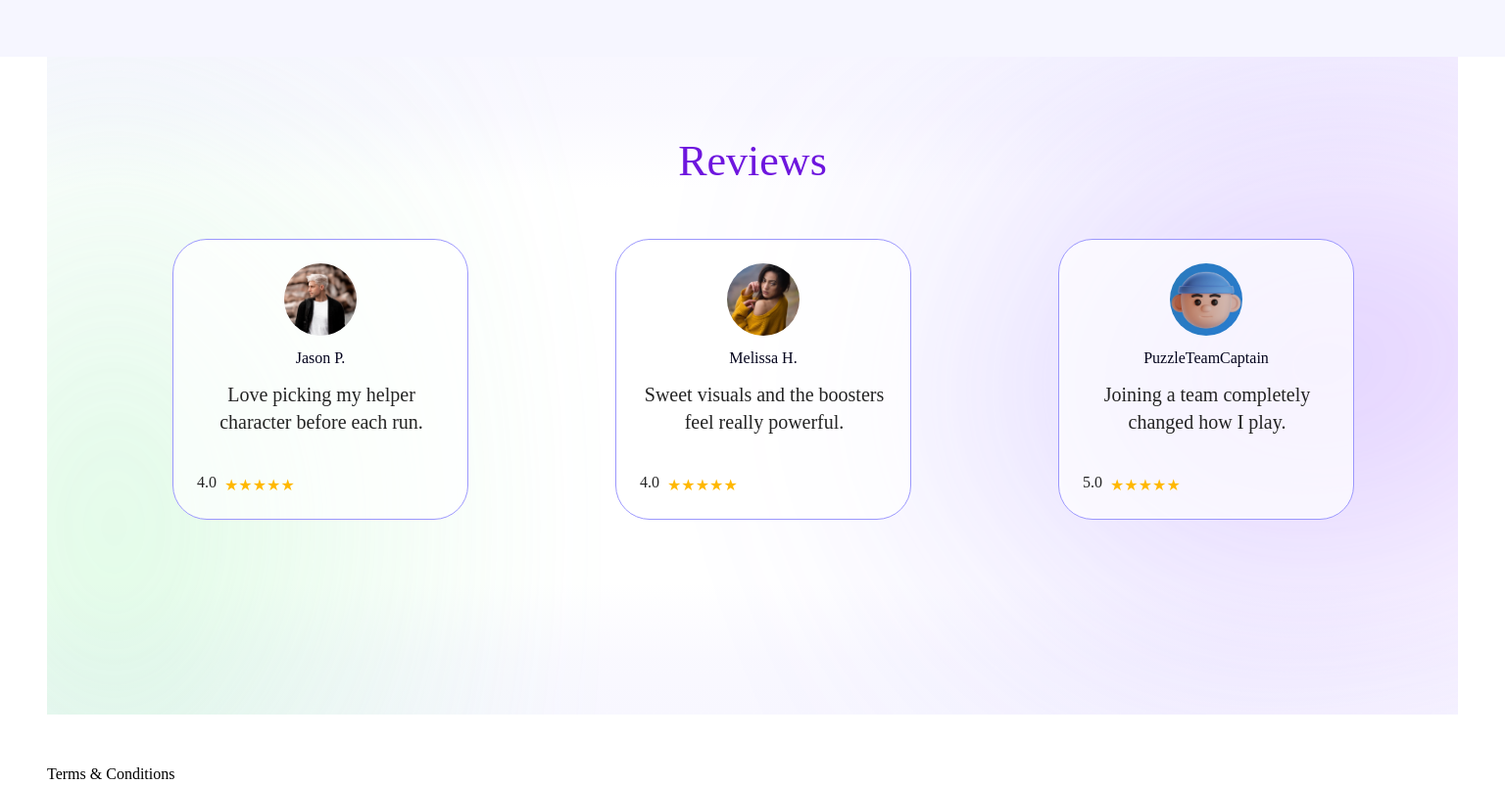
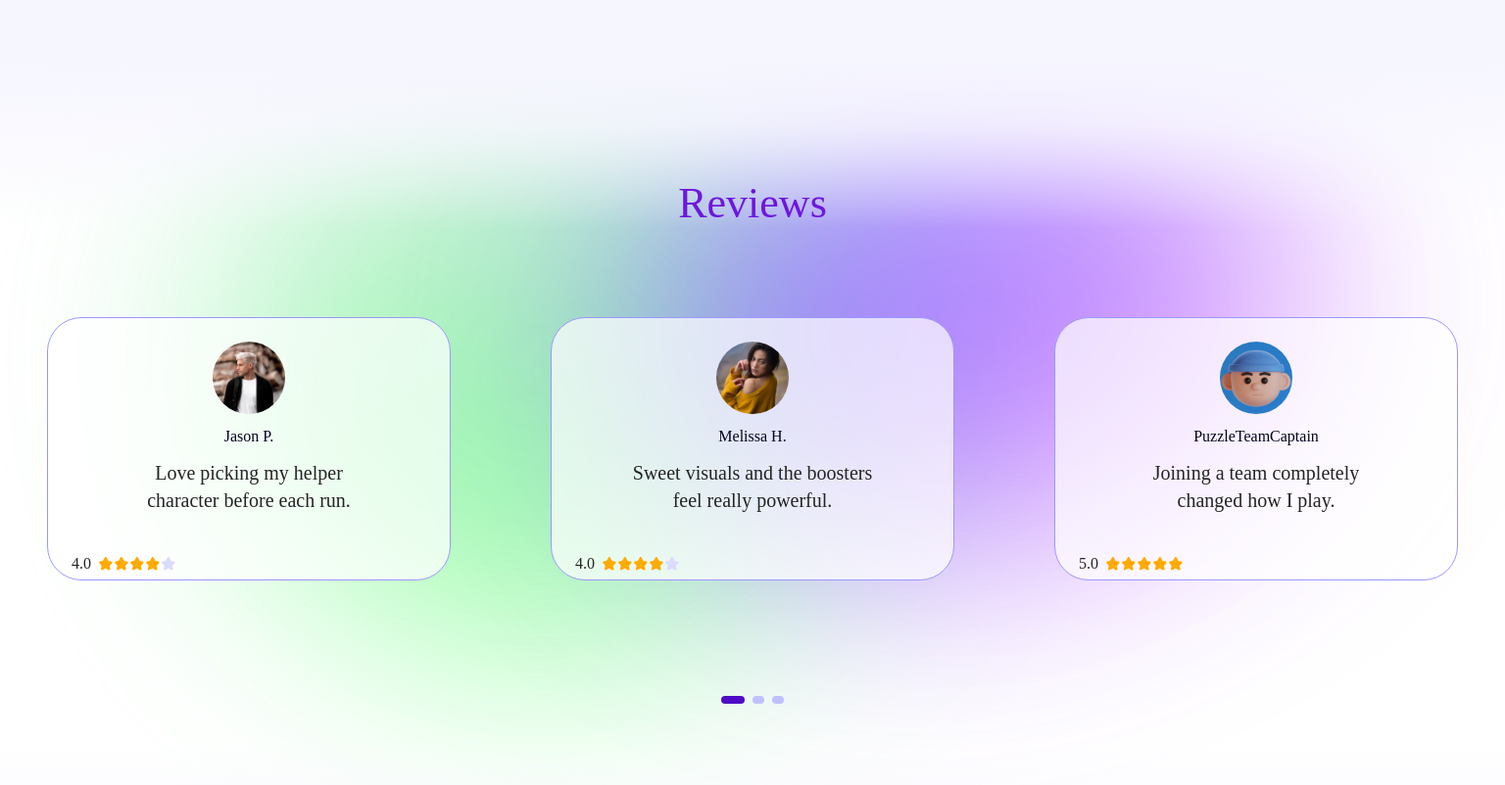
Before and after one commit to sasha-dubrovina28/STPP-396, a website built with Vite: page src/index.html in a window 1536 px wide. Shown: the part 4400-5202 px from the top of the page at 98% size. Built offline with nearby package versions, Linux system fonts and the light colour scheme.

Commit message:
fix reviews

```diff
--- a/src/css/reviews.css
+++ b/src/css/reviews.css
@@ -1,29 +1,30 @@
-
 .reviews-section {
     position: relative;
     overflow: hidden;
     padding: 87px 0;
     background:
         linear-gradient(to bottom,
-            #f8f7ff 0%,
+        #F6F6FF 0%,
         rgba(248, 247, 255, 0.8) 8%,
         rgba(248, 247, 255, 0) 20%,
         rgba(248, 247, 255, 0) 80%,
         rgba(248, 247, 255, 0.8) 92%,
         #f8f7ff 100%);
 }
+
+.reviews-container {
+    position: relative;
+    z-index: 1;
+    overflow: hidden;
+}
 .reviews-title {
     width: 327px;
     height: 62px;
-
-        margin: 0 auto 48px;
-
+    margin: 0 auto 119px;
     text-align: center;
-
     font-size: 44px;
     line-height: 62px;
     font-weight: 400;
-
     color: #6E16DE;
 }
 .reviews-text {
@@ -34,13 +35,11 @@ background:
     line-height: 28px;
     text-align: center;
     margin: 0 auto 12px;
-    height: 84px;
     color: #242424;
 }
 .reviews-avatar {
     width: 74px;
     height: 74px;
-
     border-radius: 50%;
     object-fit: cover;
     margin: 0 auto;
@@ -56,7 +55,6 @@ background:
     font-weight: 500;
     line-height: 22px;
 }
-
 .reviews-swiper .swiper-slide {
     width: 100%;
 }
@@ -66,15 +64,11 @@ background:
 .reviews-item {
     width: 302px;
     height: 287px;
-
     box-sizing: border-box;
     padding: 24px;
-
     border-radius: 35px;
     border: 1px solid #9B97FD;
-
     background: #FFFFFFB2;
-
     display: flex;
     flex-direction: column;
     align-items: center;
@@ -86,48 +80,66 @@ background:
     display: flex;
     align-items: center;
     gap: 5px;
-    line-height: 1;
     font-size: 16px;
 }
-
 .reviews-score {
+    display: flex;
+        align-items: center;
     color: #242424;
     width: 23px;
     height: 22px;
     font-size: 16px;
 }
-
 .reviews-stars {
-    color: #ffb800;
+    color:#FFAA00;
     width: 93px;
-    height: 17px;
-
+    height: 22px;
+    display: flex;
+    align-items: center;
+    gap: 2px;
 }
-
+.reviews-stars .star-icon {
+    width: 14px;
+    height: 14px;
+    flex-shrink: 0;
+    fill: currentColor;
+}
+.reviews-stars .star-icon.is-empty {
+    color: #DBDBFE;
+}
 .reviews-controls {
     width: 327px;
     height: 44px;
-
-    margin: 133px 24px 157px;
-
+    margin: 133px auto 157px;
     display: flex;
     justify-content: center;
     align-items: center;
+    gap: 33px;
 }
 .reviews-btn {
     border: none;
     background: transparent;
-
+    color: #6C41FB;
     cursor: pointer;
+    width: 44px;
+    height: 44px;
 }
-.reviews-pagination {
-    width: auto;
+.reviews-btn-icon svg {
+    width: 14.38px;
+    height: 32.08px;
+}
+.reviews-pagination,
+.reviews-pagination.swiper-pagination-bullets.swiper-pagination-horizontal {
+    position: static !important;
+    top: auto !important;
+    bottom: auto !important;
+    left: auto !important;
+    right: auto !important;
+    width: auto !important;
     height: 44px;
-
     display: flex;
     justify-content: center;
     align-items: center;
-
     gap: 8px;
     margin: 0;
 }
@@ -140,7 +152,6 @@ background:
     background: #C1C0FE !important;
     opacity: 1 !important;
 }
-
 .swiper-pagination-bullet-active {
     width: 24px !important;
     height: 8px !important;
@@ -148,98 +159,80 @@ background:
     border-radius: 20px !important;
     background: #4F0CC6 !important;
 }
-
-
 .reviews-section::before {
     content: "";
     position: absolute;
 
-    width: 217px;
-    height: 720px;
-
-    left: -40px;
-    top: 120px;
-
-    background: linear-gradient(180deg,
-            #B6E2D2 0%,
-            #78FF86 100%);
-
-    filter: blur(160px);
-        opacity: 0.7;
+    width: 320px;
+    height: 520px;
+    left: 2%;
+    top: 20px;
+    background: linear-gradient(180deg,#B6E2D2 0%,#78FF86 100%);
+    filter: blur(100px) saturate(1.05);
+    opacity: 0.75;
     border-radius: 50%;
-
-    z-index: 0;
+    z-index: -1;
 }
-
-
 .reviews-section::after {
     content: "";
     position: absolute;
-
-    width: 635px;
-    height: 247px;
-
-    right: -180px;
-    top: 190px;
-
-    background: linear-gradient(135deg,
-            #575EFF 0%,
-            #E478FF 100%);
-
-    filter: blur(160px);
-        opacity: 0.7;
+    width: 360px;
+    height: 300px;
+    right: -2%;
+    top: 70px;
+    background: linear-gradient(135deg,#575EFF 0%,#E478FF 100%);
+    filter: blur(100px) saturate(1.05);
+    opacity: 0.75;
     border-radius: 50%;
-
     transform: rotate(-10deg);
-
-    z-index: 0;
+    z-index: -1;
 }
-
 .reviews-container {
     position: relative;
     z-index: 1;
 }
-
 .reviews-swiper .swiper-slide {
-    width: 302px !important;
-    height: 287px;
+    height: 269px;
+    width: 302px;
 }
 @media screen and (min-width: 1440px) {
-
     .reviews-section {
-        width: 100%;
+        overflow: hidden;
+    }
+   .reviews-container {
        max-width: 1440px;
-            height: 672px;
-            padding: 44px 0;
        margin: 0 auto;
-            box-sizing: border-box;
    }
-
     .reviews-item {
         width: 302px;
-        height: 287px;
-        transition: transform 0.4s ease;
+        height: 269px;
+    }
+    .reviews-controls {
+        width: 242px;
+        height: 44px;
+        margin: 100px auto 80px;
     }
     .swiper-slide-active .reviews-item {
-            transform: translateY(-25px);
+        height: 287px;
+        transform: translateY(-18px);
     }
-    .reviews-list {
-        gap: 48px;
+    .reviews-title {
+        margin-bottom: 85px;
     }
-
-    .reviews-swiper .swiper-slide {
-        width: 302px !important;
-        height: 287px;
+    .reviews-section::before {
+        width: 650px;
+        height: 580px;
+        left: 15%;
+        top: 20px;
+        filter: blur(120px) saturate(1.1);
+        opacity: 0.8;
     }
-
-    .reviews-controls {
-        margin: 100px auto 80px;
-    }
-        .reviews-swiper {
-            overflow: hidden;
-        }
-
-        .reviews-list {
-            justify-content: center;
+    .reviews-section::after {
+        width: 700px;
+        height: 460px;
+        right: 13%;
+        top: 40px;
+        filter: blur(120px) saturate(1.1);
+        opacity: 0.8;
     }
 }
--- a/src/js/reviews.js
+++ b/src/js/reviews.js
@@ -40,6 +40,18 @@ const reviews = [
 ];
 
 
+function renderStars(rating) {
+  const full = Math.round(Number(rating));
+  let stars = '';
+
+  for (let i = 0; i < 5; i++) {
+    const emptyClass = i < full ? '' : ' is-empty';
+    stars += `<svg class="star-icon${emptyClass}"><use href="./img/sprite.svg#icon-star"></use></svg>`;
+  }
+
+  return stars;
+}
+
 const reviewsList = document.querySelector('.reviews-list');
 
 reviewsList.innerHTML = reviews.map(({ avatar, name, text, rating }) => `
@@ -61,7 +73,7 @@ reviewsList.innerHTML = reviews.map(({ avatar, name, text, rating }) => `
 
     <div class="reviews-rating">
       <span class="reviews-score">${rating}</span>
-      <span class="reviews-stars">★★★★★</span>
+      <span class="reviews-stars">${renderStars(rating)}</span>
     </div>
 
   </li>
@@ -90,9 +102,8 @@ const swiper = new Swiper('.reviews-swiper', {
 
     1440: {
       slidesPerView: 3,
-        centeredSlides: true,
-
       spaceBetween: 102,
+      centeredSlides: false
     },
 
   },
--- a/src/partials/reviews.html
+++ b/src/partials/reviews.html
@@ -1,4 +1,12 @@
 <section class="reviews-section" id="reviews">
+  <svg style="display: none">
+    <symbol id="icon-star" viewBox="0 0 14 14">
+      <path
+        d="M8.04962 0.98926L9.22422 3.40375C9.38513 3.73516 9.81529 4.06452 10.1801 4.1251L12.3498 4.51412C13.7392 4.76017 14.0478 5.77154 13.0416 6.76121L11.3279 8.43734C11.0417 8.71829 10.8717 9.27395 10.9602 9.66609L11.4197 11.7692C11.7808 13.4296 10.8954 14.0636 9.44417 13.1813L7.41689 11.9485C7.0477 11.7232 6.44263 11.7215 6.0736 11.9334L4.02029 13.1147C2.55048 13.959 1.67754 13.3067 2.07683 11.6564L2.58684 9.5681C2.68208 9.17773 2.53211 8.61816 2.25117 8.33202L0.56551 6.61516C-0.417853 5.60575 -0.0865104 4.60219 1.3057 4.38571L3.47946 4.04926C3.84648 3.98945 4.28446 3.67884 4.44984 3.34813L5.67982 0.956565C6.35113 -0.331512 7.41564 -0.317419 8.04962 0.98926Z"
+        fill="currentColor"
+      />
+    </symbol>
+  </svg>
   <div class="container reviews-container">
     <h2 class="reviews-title">Reviews</h2>
     <div class="reviews-slider-box">
@@ -6,30 +14,28 @@
         <ul class="swiper-wrapper reviews-list"></ul>
       </div>
       <div class="reviews-controls">
-        <div class="swiper-pagination reviews-pagination"></div>
-
-        <div class="reviews-nav">
         <button
           class="reviews-btn reviews-btn-prev"
           type="button"
           aria-label="Попередній відгук"
         >
-            <svg class="reviews-btn-icon" width="24" height="24">
-              <use href="/img/sprite.svg#icon-arrow-back"></use>
+          <svg class="reviews-btn-icon" width="44" height="44">
+            <use href="./img/sprite.svg#icon-swiper-arrow-left"></use>
           </svg>
         </button>
+
+        <div class="swiper-pagination reviews-pagination"></div>
 
         <button
           class="reviews-btn reviews-btn-next"
           type="button"
           aria-label="Наступний відгук"
         >
-            <svg class="reviews-btn-icon" width="24" height="24">
-              <use href="/img/sprite.svg#icon-arrow-forward"></use>
+          <svg class="reviews-btn-icon" width="44" height="44">
+            <use href="./img/sprite.svg#icon-swiper-arrow-right"></use>
           </svg>
         </button>
       </div>
     </div>
   </div>
-  </div>
 </section>
```
Also changed, not shown: src/index.html (+1 -2 lines), src/img/sprite.svg. Lines whose indentation alone changed are shown as unchanged.
